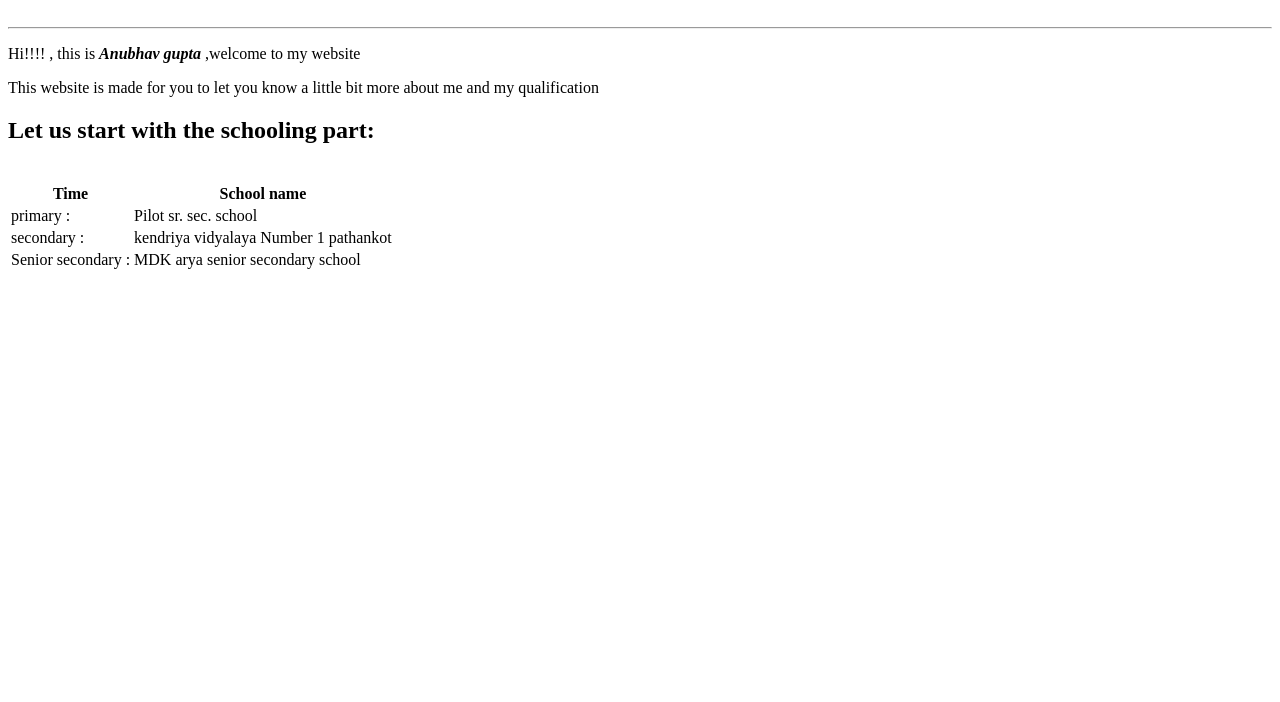
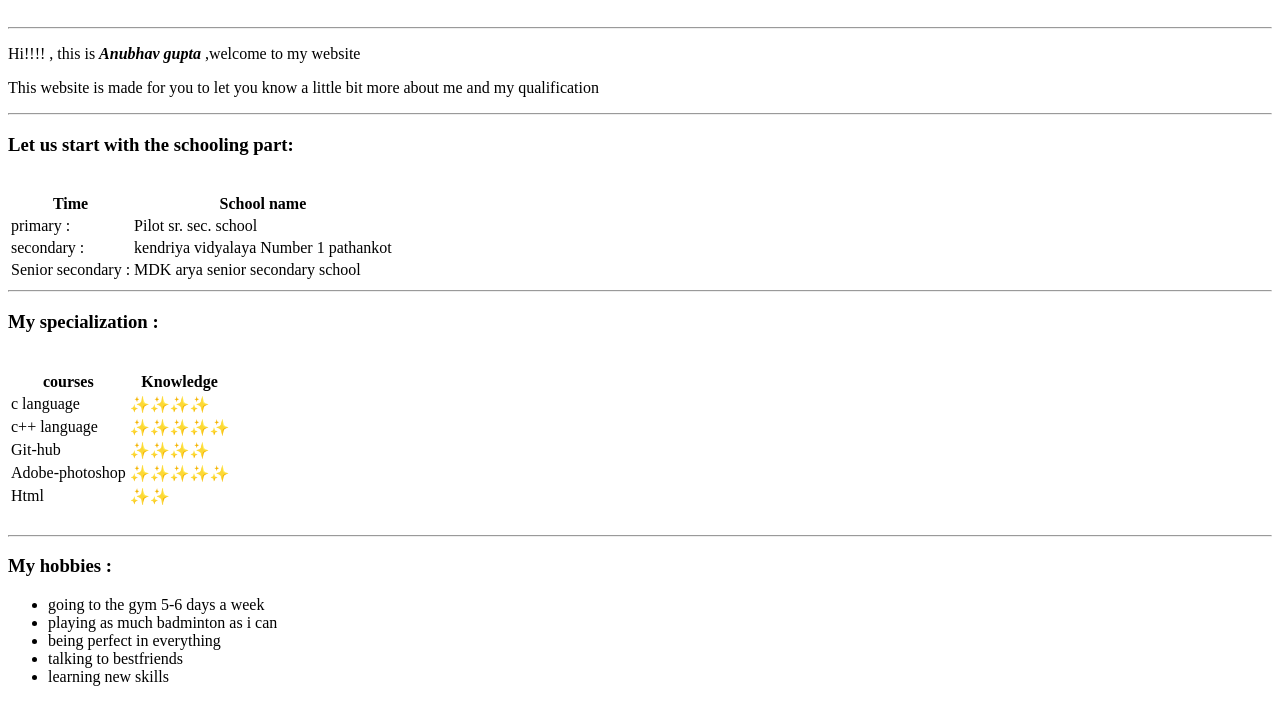
Before and after one commit to Anubhav3585/personal_website, a plain HTML site: page index.html in a window 1280 px wide. Shown: the part 391-1093 px from the top of the page. Before the commit the page ends 800 px from the top, so only its background shows below. Drawn offline with Linux system fonts and the light colour scheme.

Commit message:
modifying the index.html file with more information

```diff
--- a/index.html
+++ b/index.html
@@ -14,7 +14,9 @@
     <p>Hi!!!! , this is <em><strong>Anubhav gupta </strong></em>,welcome to my website</p>
     <p>This website is made for you to let you know a little bit more about me and my qualification</p>
 
-    <h2>Let us start with the schooling part:</h2>
+    <hr>
+
+    <h3>Let us start with the schooling part:</h3>
     <br>
     <table>
       <thead>
@@ -37,7 +39,47 @@
       </tbody>
     </table>
 
+    <hr>
+    <h3>My specialization :</h3>
+    <br>
+    <table>
+      <thead>
+        <th>courses</th>
+        <th>Knowledge</th>
+      </thead>
+      <tbody>
+        <tr>
+          <td>c language</td>
+          <td>✨✨✨✨</td>
+        </tr>
+        <tr>
+          <td>c++ language</td>
+          <td>✨✨✨✨✨</td>
+        </tr>
+        <tr>
+          <td>Git-hub</td>
+          <td>✨✨✨✨</td>
+        </tr>
+        <tr>
+          <td>Adobe-photoshop</td>
+          <td>✨✨✨✨✨</td>
+        </tr>
+        <tr>
+          <td>Html</td>
+          <td>✨✨</td>
+        </tr>
+      </tbody>
+    </table>
+  <br>
 
-
+  <hr>
+  <h3>My hobbies :</h3>
+  <ul>
+    <li>going to the gym 5-6 days a week</li>
+    <li>playing as much badminton as i can</li>
+    <li>being perfect in everything</li>
+    <li>talking to bestfriends</li>
+    <li>learning new skills</li>
+  </ul>
   </body>
 </html>
```
